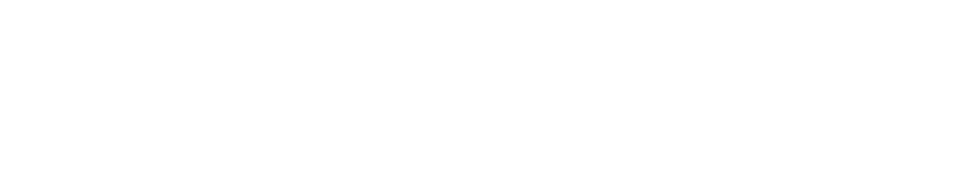
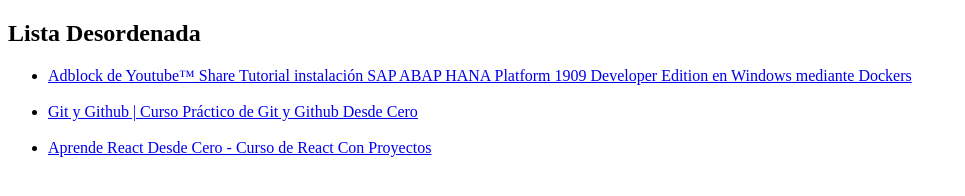
Before and after one commit to 21006263/html-y-css, a plain HTML site: page index.html in a window 1280 px wide. Shown: the whole page, without its empty margins (0-965 px from the left). Drawn offline with Linux system fonts and the light colour scheme.

Commit message:
'Tarea1'

```diff
--- a/index.html
+++ b/index.html
@@ -4,9 +4,27 @@
     <meta charset="UTF-8">
     <meta http-equiv="X-UA-Compatible" content="IE=edge">
     <meta name="viewport" content="width=device-width, initial-scale=1.0">
-    <title>Document</title>
+    <title>Ejercicio de Introducción a HTML en OpenBootcamp</title>
 </head>
 <body>
+    <!-- Este es mi primer comentario de dos líneas
+    Aprendiendo a documentar mi código con OpenBootcamp -->
+
+    <h2>Lista Desordenada</h2>
+    <div>
+        <ul>
+            <li><a href="https://www.youtube.com/watch?v=XB5bHPMQA20" target="_blank">
+            Adblock de Youtube™ Share Tutorial instalación SAP ABAP HANA Platform 1909 Developer Edition en Windows mediante Dockers
+            </a></li><br>
+            <li><a href="https://www.youtube.com/watch?v=HiXLkL42tMU&t=6s" target="_blank">
+                    Git y Github | Curso Práctico de Git y Github Desde Cero
+
+                </a></li><br>
+            <li><a href="https://www.youtube.com/watch?v=6Jfk8ic3KVk&t=14672s " target="_blank">
+                Aprende React Desde Cero - Curso de React Con Proyectos
+            </a></li>
+        </ul>
+    </div>
 
 </body>
 </html>
```
